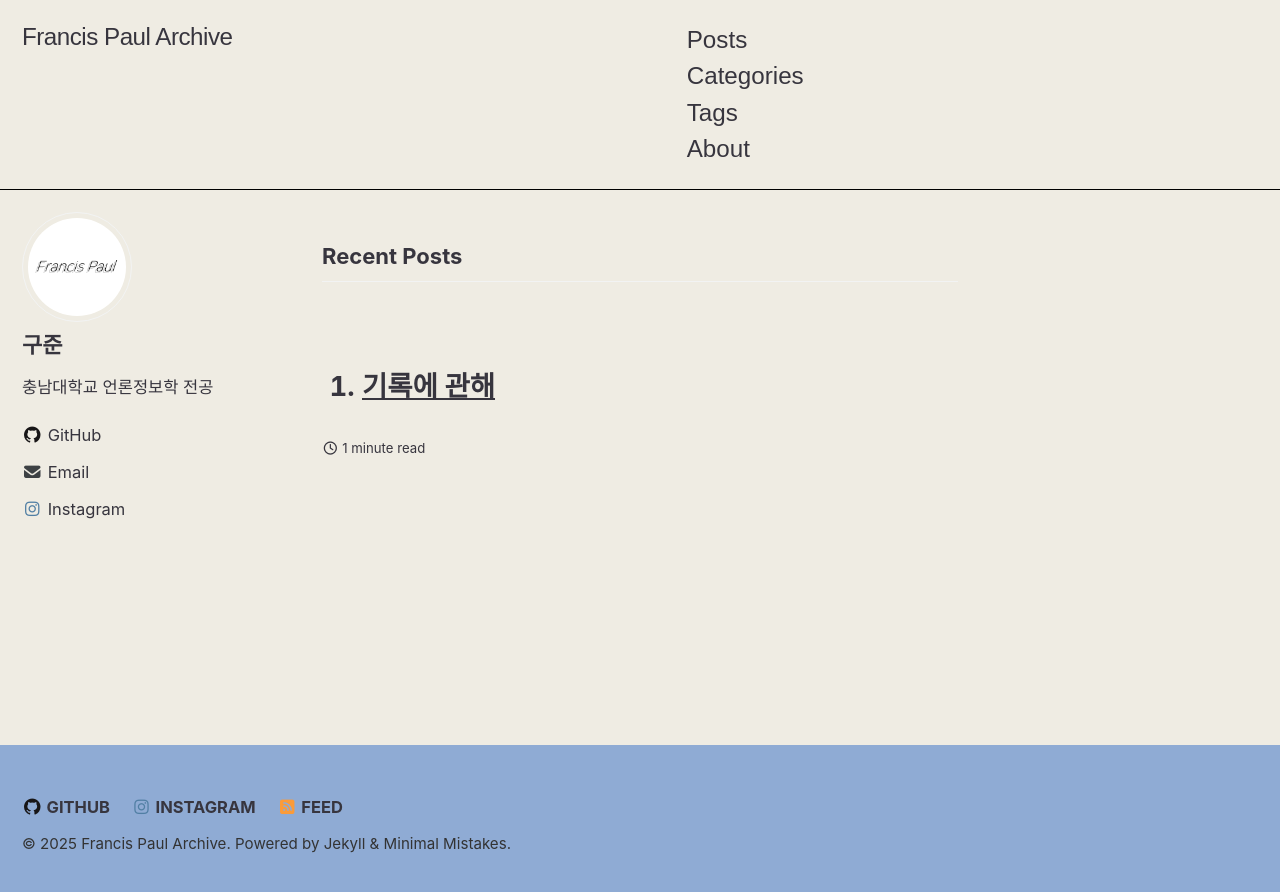
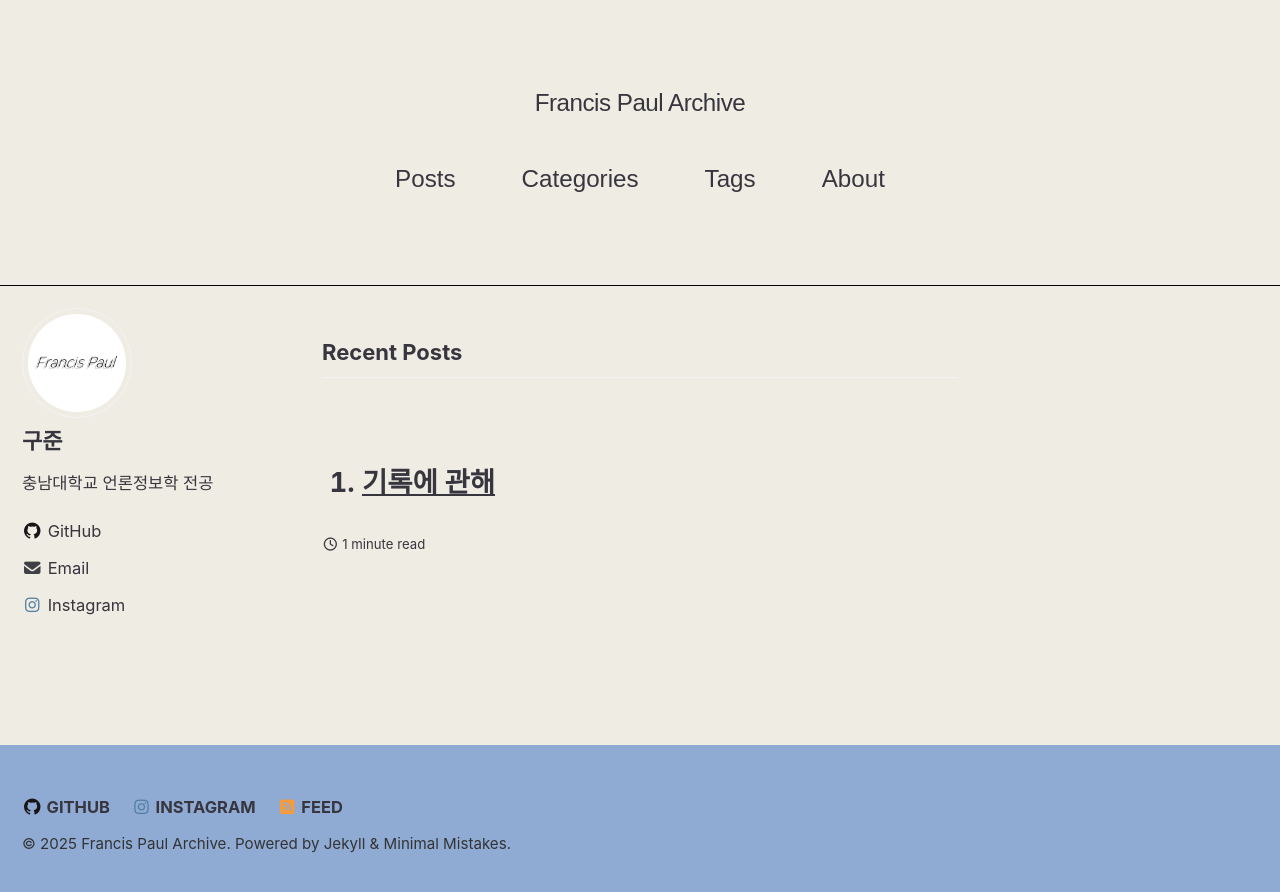
Before and after one commit to Francis-Paul-0109/Francis-Paul-0109.github.io, a Jekyll site: the page built from index.html, in a window 1280 px wide. Shown: the top 892 px of the page. Built offline with Jekyll 4.4.1, drawn with Linux system fonts in a browser that asks for light colours; cached includes are drawn as plain includes; some web fonts are replaced; the list of posts is cut into pages by our own code.

Commit message:
Update _dark.scss

```diff
--- a/_sass/minimal-mistakes/skins/_dark.scss
+++ b/_sass/minimal-mistakes/skins/_dark.scss
@@ -199,3 +199,44 @@ body h6 {
 .auto-scrolly .step.active {
   opacity: 1;
 }
+
+.masthead-center .masthead__inner-wrap {
+  display: flex;
+  flex-direction: column;
+  align-items: center;
+  text-align: center;
+  padding: 4rem 1rem;
+}
+
+.masthead__title-wrap .site-title {
+  font-size: 3rem;
+  font-weight: bold;
+  margin: 0;
+}
+
+.masthead__title-wrap .site-subtitle {
+  display: block;
+  font-size: 1.2rem;
+  margin-top: 0.5rem;
+  font-weight: normal;
+}
+
+.homepage-nav ul {
+  display: flex;
+  justify-content: center;
+  gap: 3rem;
+  margin-top: 2rem;
+  padding: 0;
+  list-style: none;
+}
+
+.homepage-nav ul li a {
+  text-decoration: none;
+  color: #1A1A1A;
+  font-weight: 500;
+  transition: color 0.3s;
+}
+
+.homepage-nav ul li a:hover {
+  color: #c7b199;
+}
```
